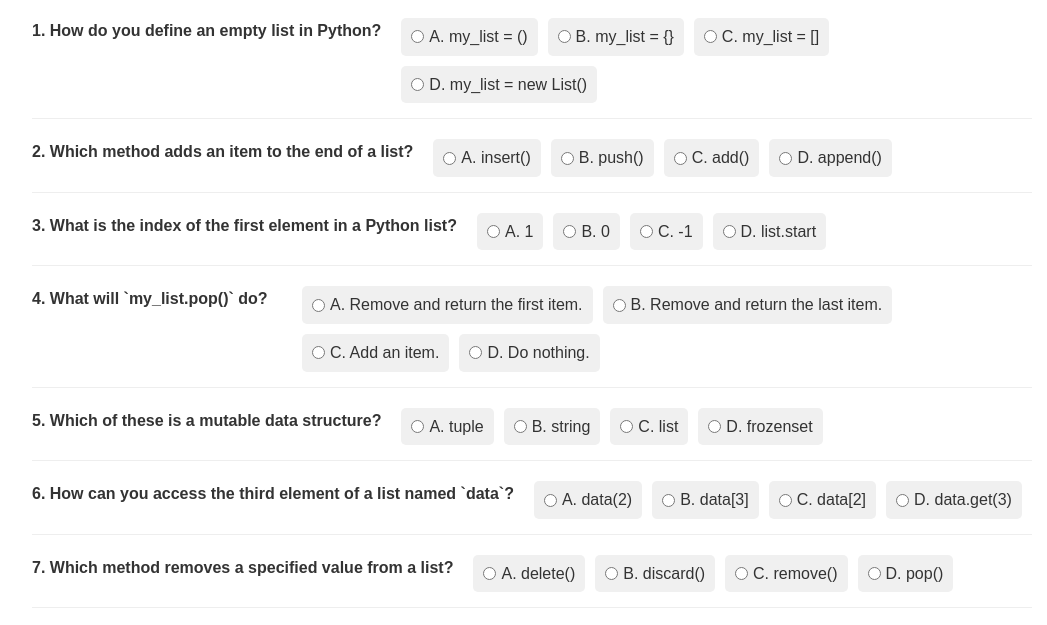
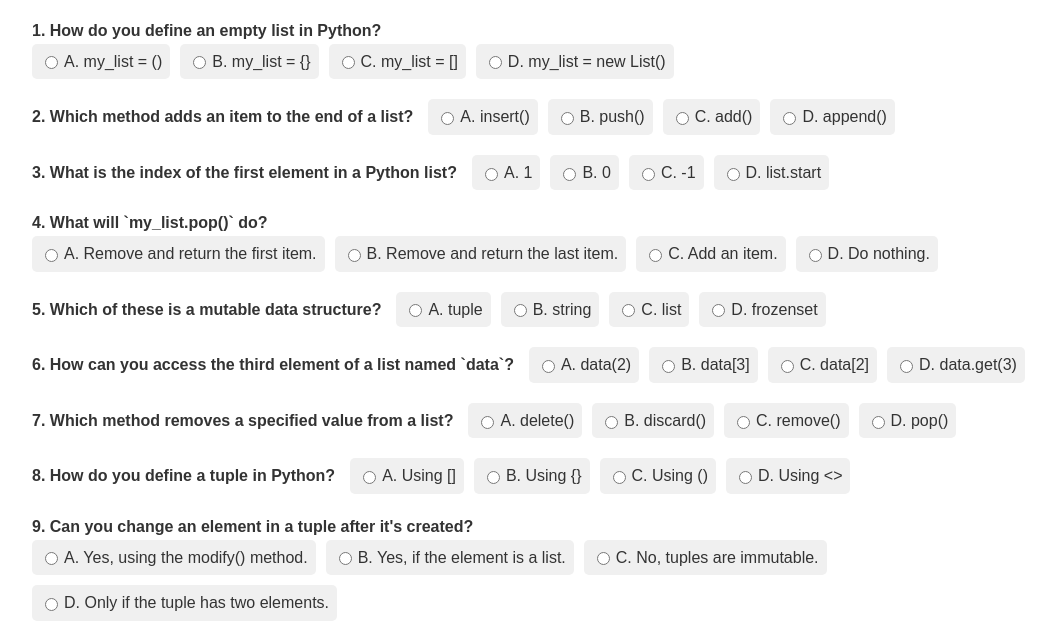
Before and after one commit to alshikhkhalil/python_exercises, a plain HTML site: page index.html in a window 1280 px wide. Shown: the part 116-741 px from the top of the page, without its empty margins (108-1155 px from the left). Drawn offline with Linux system fonts and the light colour scheme.

Commit message:
Update index.html

```diff
--- a/index.html
+++ b/index.html
@@ -1,8 +1,8 @@
 <!DOCTYPE html>
 <html lang="en">
 <head>
-    <meta charset="UTF-8">
-    <meta name="viewport" content="width=device-width, initial-scale=1.0">
+  <meta charset="UTF-8" />
+  <meta name="viewport" content="width=device-width, initial-scale=1.0"/>
   <title>Python Data Structures & Recursion Quiz</title>
   <style>
     body {
@@ -19,7 +19,7 @@
       background: #fff;
       padding: 20px 40px;
       border-radius: 8px;
-            box-shadow: 0 4px 8px rgba(0,0,0,0.1);
+      box-shadow: 0 4px 8px rgba(0, 0, 0, 0.1);
     }
     h1 {
       text-align: center;
@@ -27,40 +27,35 @@
     }
     .question {
       margin-bottom: 20px;
-            border-bottom: 1px solid #eee;
-            padding-bottom: 15px;
       display: flex;
-            align-items: flex-start;
-            gap: 20px;
+      align-items: center;
       flex-wrap: wrap;
     }
     .question-text {
       font-weight: bold;
       font-size: 1em;
+      margin-right: 15px;
       white-space: nowrap;
-            min-width: 250px;
     }
     .options {
       display: flex;
       flex-wrap: wrap;
       gap: 10px;
-            flex: 1;
     }
     .options label {
-            display: flex;
+      display: inline-flex;
       align-items: center;
-            gap: 5px;
-            padding: 6px 10px;
+      cursor: pointer;
+      padding: 5px 8px;
       background-color: #f0f0f0;
       border-radius: 5px;
-            cursor: pointer;
       transition: background-color 0.2s;
     }
     .options label:hover {
       background-color: #e2e2e2;
     }
     .options input[type="radio"] {
-            margin: 0;
+      margin-right: 6px;
     }
     .submit-btn {
       display: block;
@@ -132,34 +127,34 @@
       { question: "Why is recursion a powerful tool in programming?", options: ["A. It is always faster than loops.", "B. It can solve problems with repetitive structures elegantly.", "C. It uses less memory than loops.", "D. It is the only way to solve certain problems."], answer: "B" }
     ];
 
-        const quizForm = document.getElementById('quiz-form');
-        const resultsContainer = document.getElementById('results-container');
+    const quizForm = document.getElementById("quiz-form");
+    const resultsContainer = document.getElementById("results-container");
 
     function renderQuiz() {
       quizQuestions.forEach((q, index) => {
-                const questionDiv = document.createElement('div');
-                questionDiv.classList.add('question');
+        const questionDiv = document.createElement("div");
+        questionDiv.classList.add("question");
 
-                const questionText = document.createElement('div');
-                questionText.classList.add('question-text');
+        const questionText = document.createElement("div");
+        questionText.classList.add("question-text");
         questionText.textContent = `${index + 1}. ${q.question}`;
 
-                const optionsDiv = document.createElement('div');
-                optionsDiv.classList.add('options');
+        const optionsDiv = document.createElement("div");
+        optionsDiv.classList.add("options");
 
         q.options.forEach((option, optionIndex) => {
           const optionId = `q${index}-option${optionIndex}`;
-                    const input = document.createElement('input');
-                    input.type = 'radio';
+          const input = document.createElement("input");
+          input.type = "radio";
           input.name = `question-${index}`;
           input.value = option.charAt(0);
           input.id = optionId;
 
-                    const label = document.createElement('label');
-                    label.setAttribute('for', optionId);
+          const label = document.createElement("label");
+          label.setAttribute("for", optionId);
           label.textContent = option;
+          label.prepend(input);
 
-                    label.prepend(input);
           optionsDiv.appendChild(label);
         });
 
@@ -178,7 +173,7 @@
         userAnswers[key] = value;
       }
 
-            let resultsHtml = '<h2>Your Results</h2>';
+      let resultsHtml = "<h2>Your Results</h2>";
       quizQuestions.forEach((q, index) => {
         const questionKey = `question-${index}`;
         const userAnswer = userAnswers[questionKey];
@@ -194,11 +189,11 @@
 
       resultsHtml += `<hr><h3>Final Score: ${score} out of ${quizQuestions.length}</h3>`;
       resultsContainer.innerHTML = resultsHtml;
-            resultsContainer.style.display = 'block';
-            resultsContainer.scrollIntoView({ behavior: 'smooth' });
+      resultsContainer.style.display = "block";
+      resultsContainer.scrollIntoView({ behavior: "smooth" });
     }
 
-        document.addEventListener('DOMContentLoaded', renderQuiz);
+    document.addEventListener("DOMContentLoaded", renderQuiz);
   </script>
 </body>
 </html>
```
Lines whose indentation alone changed are shown as unchanged.
